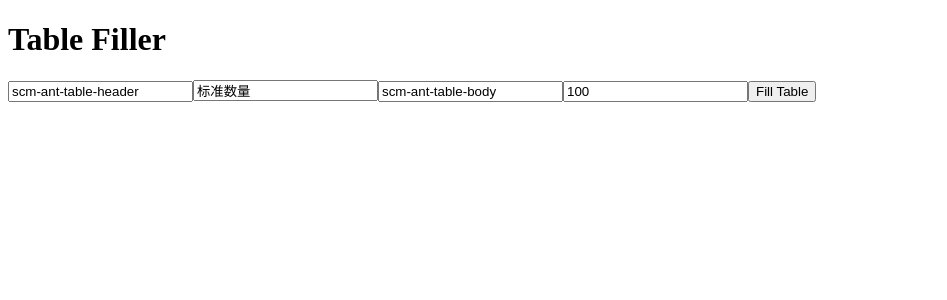
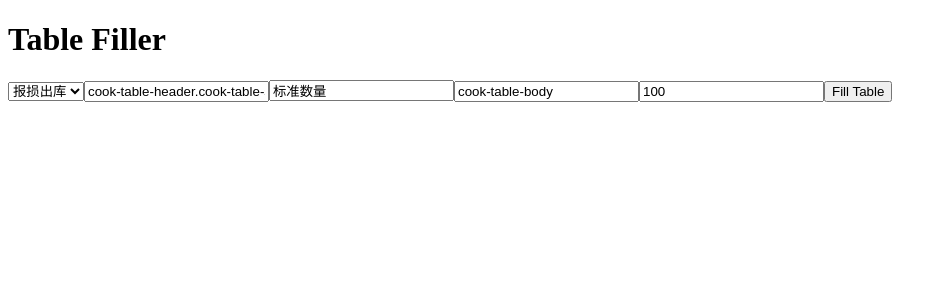
Before and after one commit to yhwlorz/kry-fill-data-extension, a React app: page / in a window 1280 px wide. Shown: the top 300 px of the page, without its empty margins (0-947 px from the left). Built offline with nearby package versions, Linux system fonts and the light colour scheme.

Commit message:
添加单选框

```diff
--- a/src/App.tsx
+++ b/src/App.tsx
@@ -1,52 +1,81 @@
-// src/App.tsx
-import React, { useState } from 'react';
+import React, { useState, useEffect } from "react";
+
+type OptionType = {
+  [key: string]: {
+    headerClass: string;
+    bodyClass: string;
+  };
+};
+
+const options: OptionType = {
+  其他入库: {
+    headerClass: "scm-ant-table-header",
+    bodyClass: "scm-ant-table-body",
+  },
+  其他出库: { headerClass: "c", bodyClass: "d" },
+  报损出库: {
+    headerClass: "cook-table-header.cook-table-sticky-holder",
+    bodyClass: "cook-table-body",
+  },
+};
 
 const App: React.FC = () => {
-  const [headerClass, setHeaderClass] = useState('scm-ant-table-header');
-  const [headerName, setHeaderName] = useState('标准数量');
-  const [bodyClass, setBodyClass] = useState('scm-ant-table-body');
-  const [inputValue, setInputValue] = useState('100');
+  const [option, setOption] = useState("报损出库");
+  const [headerClass, setHeaderClass] = useState(options[option].headerClass);
+  const [headerName, setHeaderName] = useState("标准数量");
+  const [bodyClass, setBodyClass] = useState(options[option].bodyClass);
+  const [inputValue, setInputValue] = useState("100");
+
+  useEffect(() => {
+    setHeaderClass(options[option].headerClass);
+    setBodyClass(options[option].bodyClass);
+  }, [option]);
 
   const fillTable = () => {
     chrome.runtime.sendMessage({
-      action: 'fill',
+      action: "fill",
       headerClass,
       headerName,
       bodyClass,
-      inputValue
+      inputValue,
     });
   };
 
   return (
     <div>
       <h1>Table Filler</h1>
+      <select value={option} onChange={(e) => setOption(e.target.value)}>
+        {Object.keys(options).map((option) => (
+          <option key={option} value={option}>
+            {option}
+          </option>
+        ))}
+      </select>
       <input
         type="text"
         placeholder="Header Class"
         value={headerClass}
-        onChange={e => setHeaderClass(e.target.value)}
+        onChange={(e) => setHeaderClass(e.target.value)}
       />
       <input
         type="text"
         placeholder="Header Name"
         value={headerName}
-        onChange={e => setHeaderName(e.target.value)}
+        onChange={(e) => setHeaderName(e.target.value)}
       />
       <input
         type="text"
         placeholder="Body Class"
         value={bodyClass}
-        onChange={e => setBodyClass(e.target.value)}
+        onChange={(e) => setBodyClass(e.target.value)}
       />
       <input
         type="text"
         placeholder="Input Value"
         value={inputValue}
-        onChange={e => setInputValue(e.target.value)}
+        onChange={(e) => setInputValue(e.target.value)}
       />
-      <button onClick={fillTable}>
-        Fill Table
-      </button>
+      <button onClick={fillTable}>Fill Table</button>
     </div>
   );
 };
```
